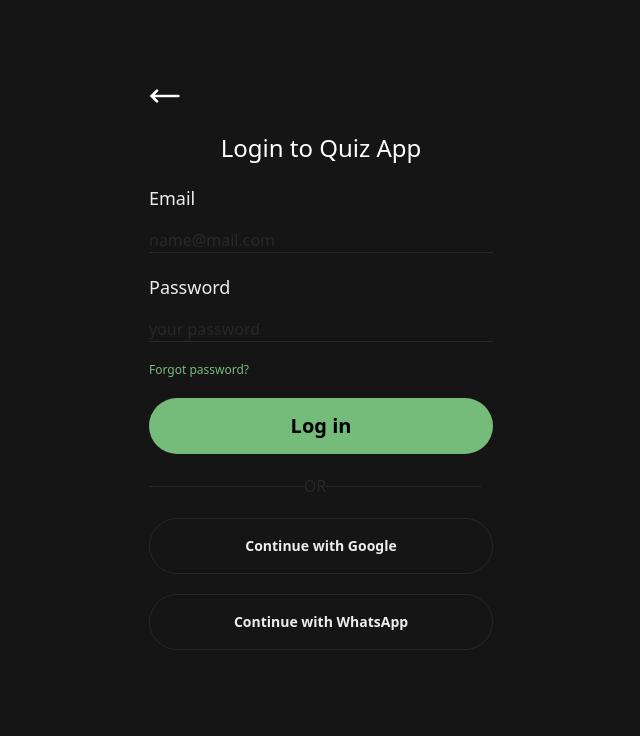
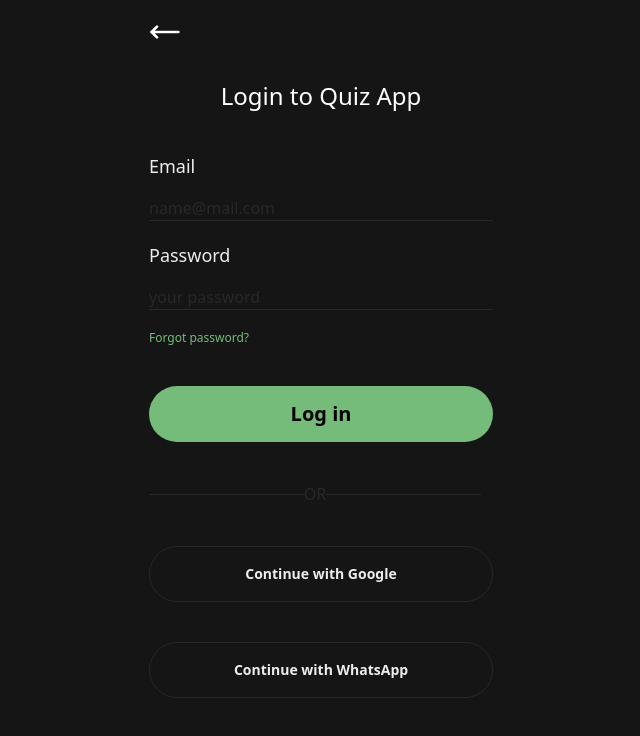
Before and after one commit to suhebism/Quiz-App, a Next.js app: page /login in a window 1280 px wide. Shown: the top 736 px of the page, without its empty margins (319-959 px from the left). Built offline with nearby package versions, Linux system fonts and the light colour scheme; no server answers.

Commit message:
welcome page animation not working

```diff
--- /dev/null
+++ b/components/Loading.jsx
@@ -0,0 +1,12 @@
+import React from 'react'
+import LottieAnimations from './LottieAnimations'
+import loader from '@/public/animation/loader.json'
+const Loading = () => {
+  return (
+    <div className='h-screen text-white'>
+      <LottieAnimations animationData={loader}  />
+    </div>
+  )
+}
+
+export default Loading
--- a/components/Login.jsx
+++ b/components/Login.jsx
@@ -8,6 +8,7 @@ import { useAuth } from '../context/AuthContext';
 import loader from '../public/animation/loader.json'
 import LottieAnimations from "@/components/LottieAnimations";
 import Lottie from 'lottie-react';
+import Loading from './Loading';
 export default function Login() {
   const [email, setEmail] = useState('');
   const [password, setPassword] = useState('');
@@ -40,9 +41,7 @@ export default function Login() {
   if (loading) {
     return (
       <div className="flex items-center justify-center h-screen">
-        {/* <LottieAnimations animationData={loader} /> */}
-        {/* <Lottie animationData={loader} ></Lottie> */}
-        <p className='text-white'>Loading...</p>
+        <Loading/>
       </div>
     );
   }
@@ -52,8 +51,8 @@ export default function Login() {
   };
 
   return (
-    <div className='relative w-full max-w-sm mx-auto mt-20 px-5 flex flex-col gap-5'>
-      <MoveLeft color="white" size={32} className='cursor-pointer' onClick={handleClick}/>
+    <div className='relative w-full max-w-sm mx-auto mt-20 px-5 flex flex-col gap-10'>
+      <MoveLeft color="white" size={32} className='cursor-pointer absolute -top-16' onClick={handleClick}/>
       <h2 className='text-white text-center text-2xl font-medium'>Login to Quiz App</h2>
       <div className='flex flex-col gap-5'>
         <div className='flex flex-col gap-4'>
--- a/components/WelcomeSlider.jsx
+++ b/components/WelcomeSlider.jsx
@@ -46,7 +46,7 @@ const Slider = () => {
   });
 
   return (
-    <div className="relative w-full max-w-lg mx-auto px-3 flex flex-col gap-36" {...handlers}>
+    <div className="relative w-full max-w-lg mx-auto px-3 flex flex-col gap-36 overflow-hidden" {...handlers}>
       <div
         className="flex transition-transform duration-500"
         style={{ transform: `translateX(-${currentIndex * 100}%)` }}
```
Also changed, not shown: 1 other file (tests, documents, lock files or other folders).
